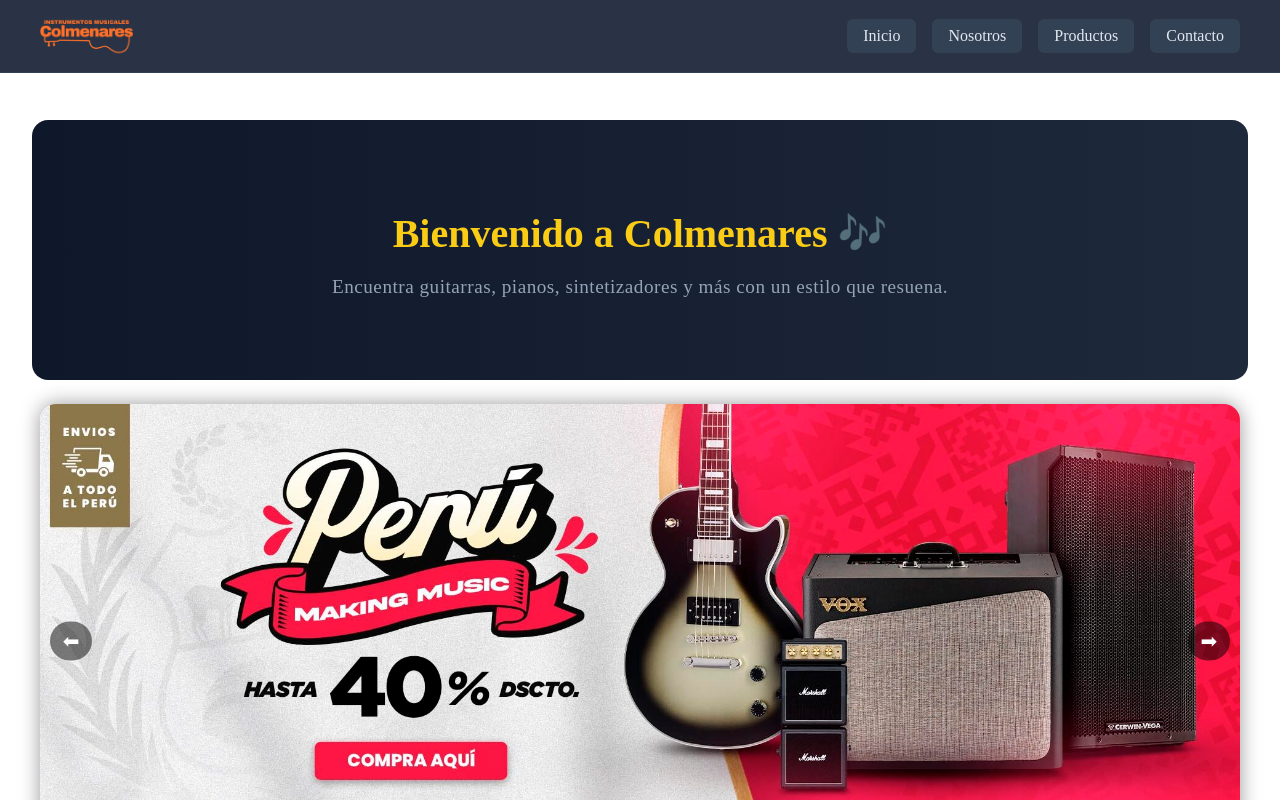
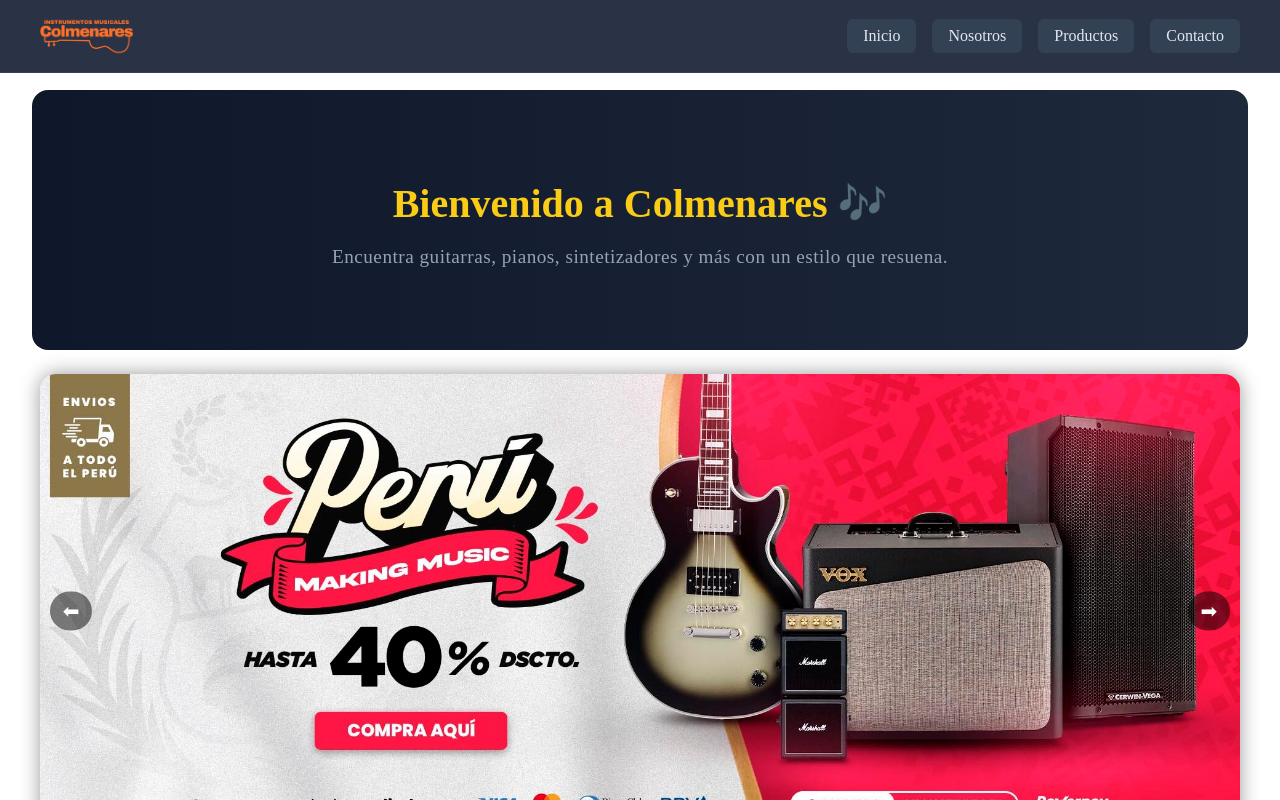
Before and after one commit to Manuelito18/colmenares-react, a React (Vite) app: page / in a window 1280 px wide. Shown: the top 800 px of the page. Built offline with nearby package versions, Linux system fonts and the light colour scheme.

Commit message:
Ajustando altura de los layouts

```diff
--- a/src/components/styles/Layout.module.css
+++ b/src/components/styles/Layout.module.css
@@ -10,5 +10,5 @@
 .main {
   flex: 1;
   padding: 2rem;
-  padding-top: 120px;
+  padding-top: 90px;
 }
```
